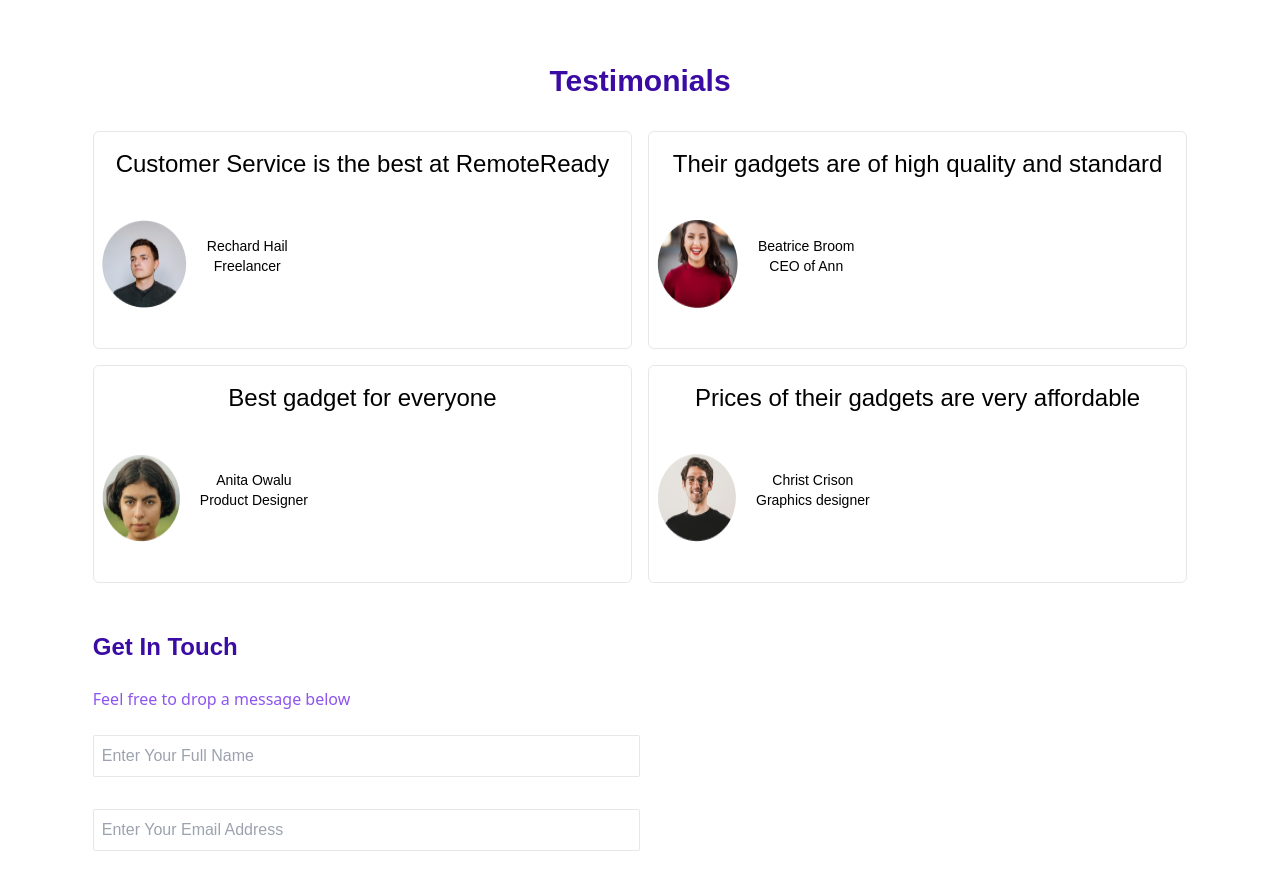
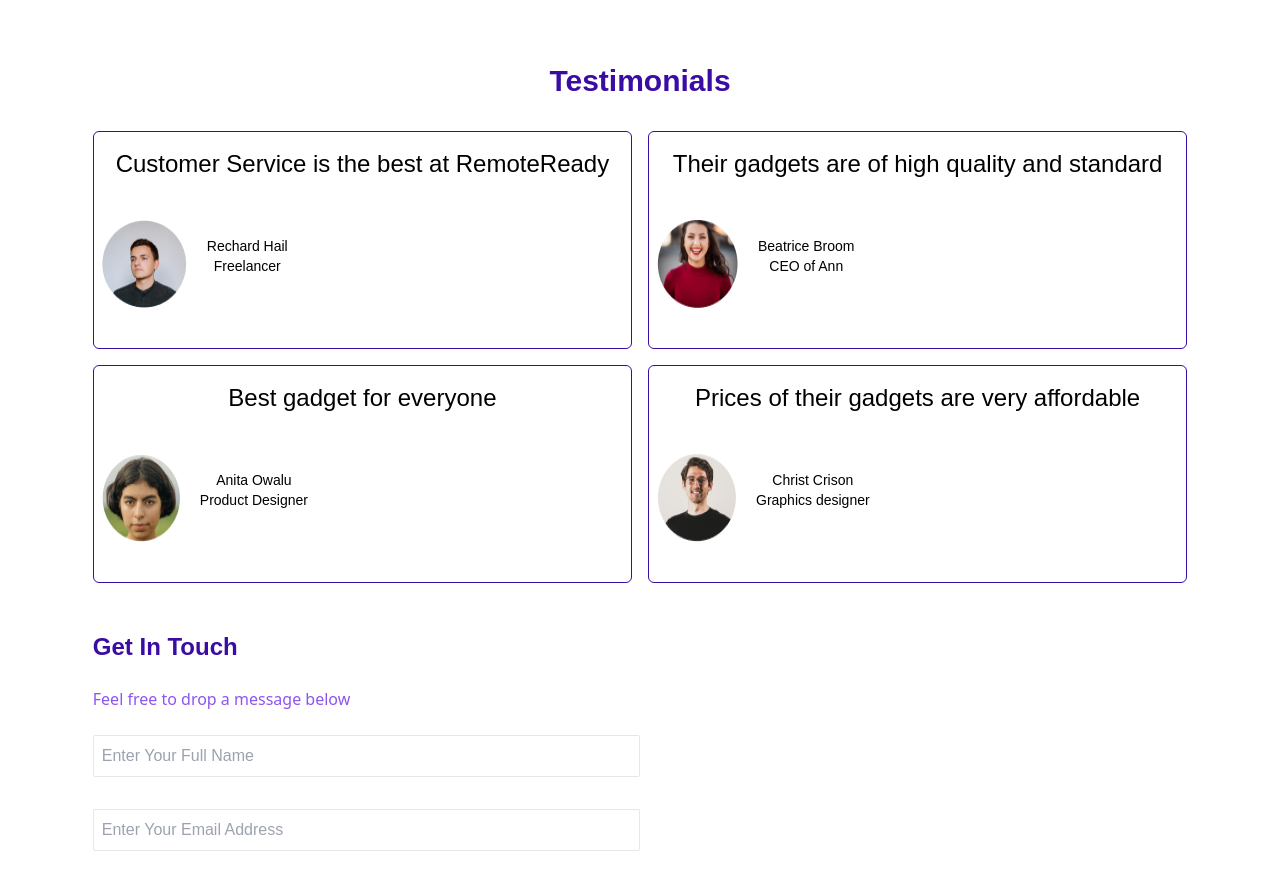
Before and after one commit to Remote-Ready/enoverlab-intern38, a React (Vite) app: page /contacts in a window 1280 px wide. Shown: the part 1220-2101 px from the top of the page. Built offline with nearby package versions, Linux system fonts and the light colour scheme.

Commit message:
- Correcting error importation

```diff
--- a/src/components/Testimonial.jsx
+++ b/src/components/Testimonial.jsx
@@ -10,7 +10,7 @@ const Testimonial = () => {
           Testimonials
         </h1>
         <div className="grid md:grid-cols-2 gap-4">
-          <div className="border border-solid-[#3A0CA3] rounded-md">
+          <div className="border border-[#3A0CA3] rounded-md">
             <p className="text-2xl mt-4 mb-8 flex items-center font-thin justify-center">
               Customer Service is the best at RemoteReady
             </p>
@@ -22,7 +22,7 @@ const Testimonial = () => {
               </div>
             </div>
           </div>
-          <div className="border border-solid-[#3A0CA3] rounded-md">
+          <div className="border border-[#3A0CA3] rounded-md">
             <p className="text-2xl mt-4 mb-8 flex items-center font-thin justify-center">
               Their gadgets are of high quality and standard
             </p>
@@ -34,7 +34,7 @@ const Testimonial = () => {
               </div>
             </div>
           </div>
-          <div className="border border-solid-[#3A0CA3] rounded-md">
+          <div className="border border-[#3A0CA3] rounded-md">
             <p className="text-2xl mt-4 mb-8 flex items-center font-thin justify-center">
               Best gadget for everyone
             </p>
@@ -46,7 +46,7 @@ const Testimonial = () => {
               </div>
             </div>
           </div>
-          <div className="border border-solid-[#3A0CA3] rounded-md">
+          <div className="border border-[#3A0CA3] rounded-md">
             <p className="text-2xl mt-4 mb-8 flex items-center font-thin justify-center">
               Prices of their gadgets are very affordable
             </p>
--- a/src/pages/Contacts.jsx
+++ b/src/pages/Contacts.jsx
@@ -1,6 +1,6 @@
 import pixel from "../assets/pexels-cottonbro-studio-7438107.png";
 import { FaArrowRightLong } from "react-icons/fa6";
-import station from "../assets/Workstation-space-where-a-freelancer-sit-to-work.png";
+import station from "../assets/workstation-space-where-a-freelancer-sit-to-work.png";
 import Testimonial from "../components/Testimonial";
 
 export default function Contacts() {
@@ -22,7 +22,7 @@ export default function Contacts() {
         </div>
         <img src={pixel} alt="" />
       </div>
-      <div className="flex flex-wrap lg:flex-nowrap gap-8 items-center justify-center py-10">
+      <div className="flex flex-col-reverse sm:flex-row gap-8 items-center justify-center py-10">
         <div className="container flex">
           <img src={station} alt="" />
           <div className="mt-8 py-12">
```
